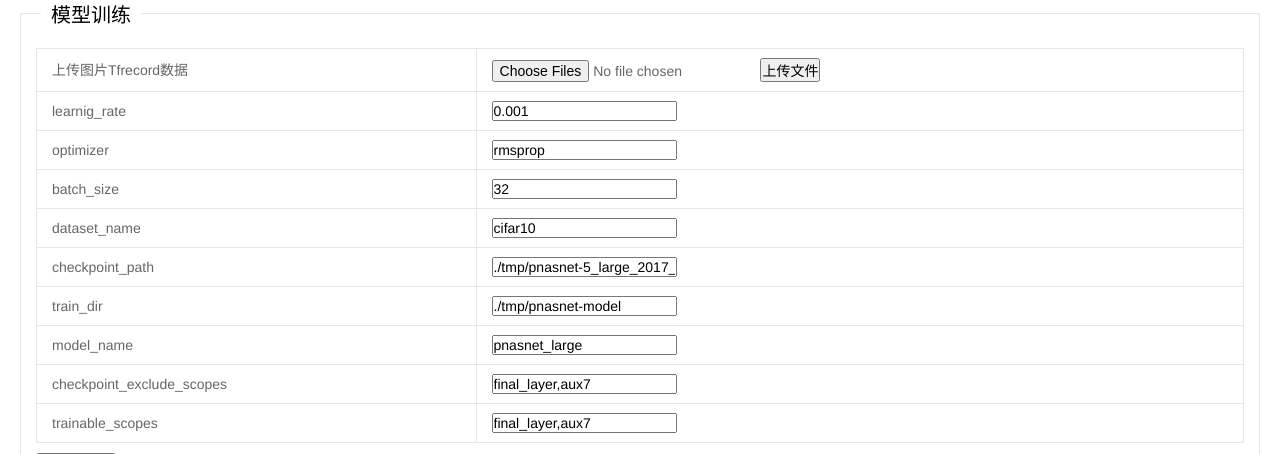
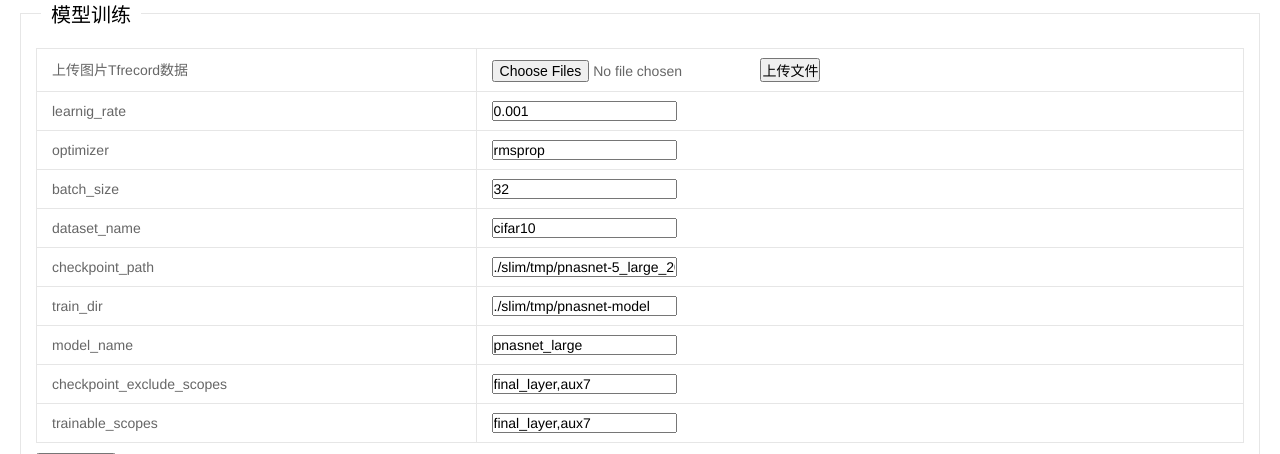
Before and after one commit to ccfarm/aicampf2, a Flask app: page /train/picture-classifier.html in a window 1280 px wide. Shown: the part 21-475 px from the top of the page. Run offline with Flask 2, Linux system fonts and the light colour scheme; parts of the project's set-up code (start-up, migrations or seed data) failed here and were passed over; some libraries are stand-ins or nearby versions.

Commit message:
path modify

```diff
--- a/templates/train/picture-classifier.html
+++ b/templates/train/picture-classifier.html
@@ -47,14 +47,14 @@
                     <th>checkpoint_path</th>
                     <td>
                         <input required type="text" name="checkpoint_path" id="ckpt"
-                               value="./tmp/pnasnet-5_large_2017_12_13/model.ckpt">
+                               value="./slim/tmp/pnasnet-5_large_2017_12_13/model.ckpt">
                     </td>
                 </tr>
 
                 <tr>
                     <th>train_dir</th>
                     <td>
-                        <input required type="text" name="train_dir" id="train_dir" value="./tmp/pnasnet-model">
+                        <input required type="text" name="train_dir" id="train_dir" value="./slim/tmp/pnasnet-model">
                     </td>
                 </tr>
 
```
